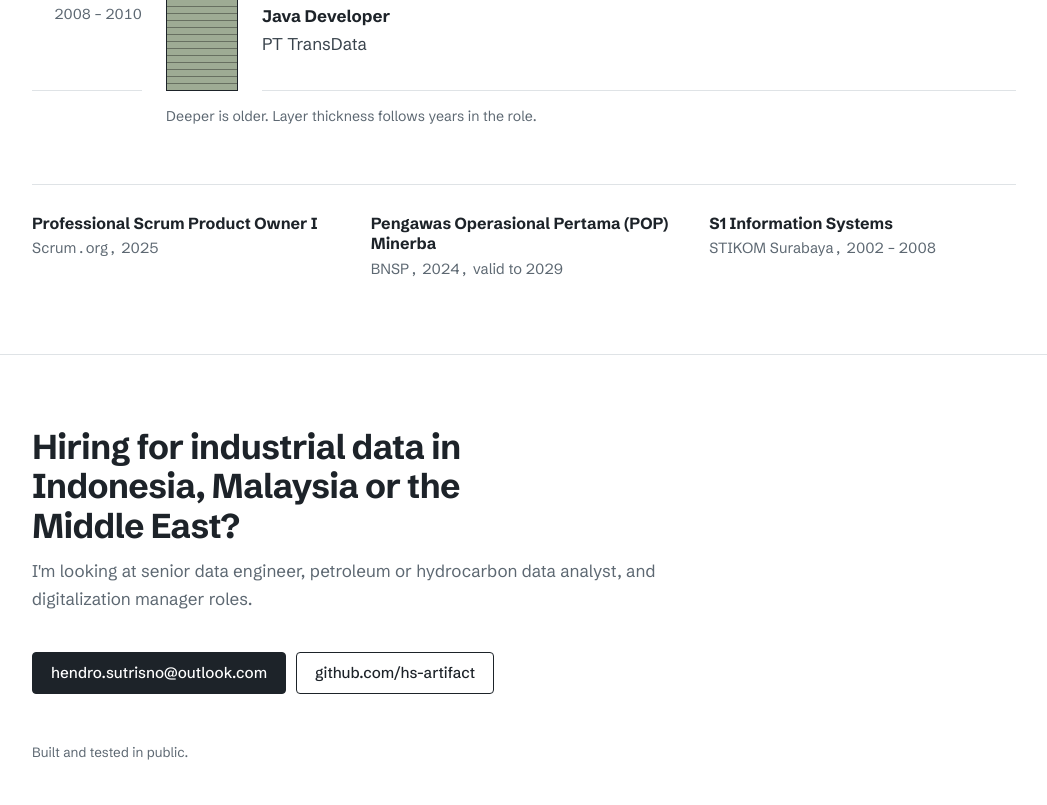
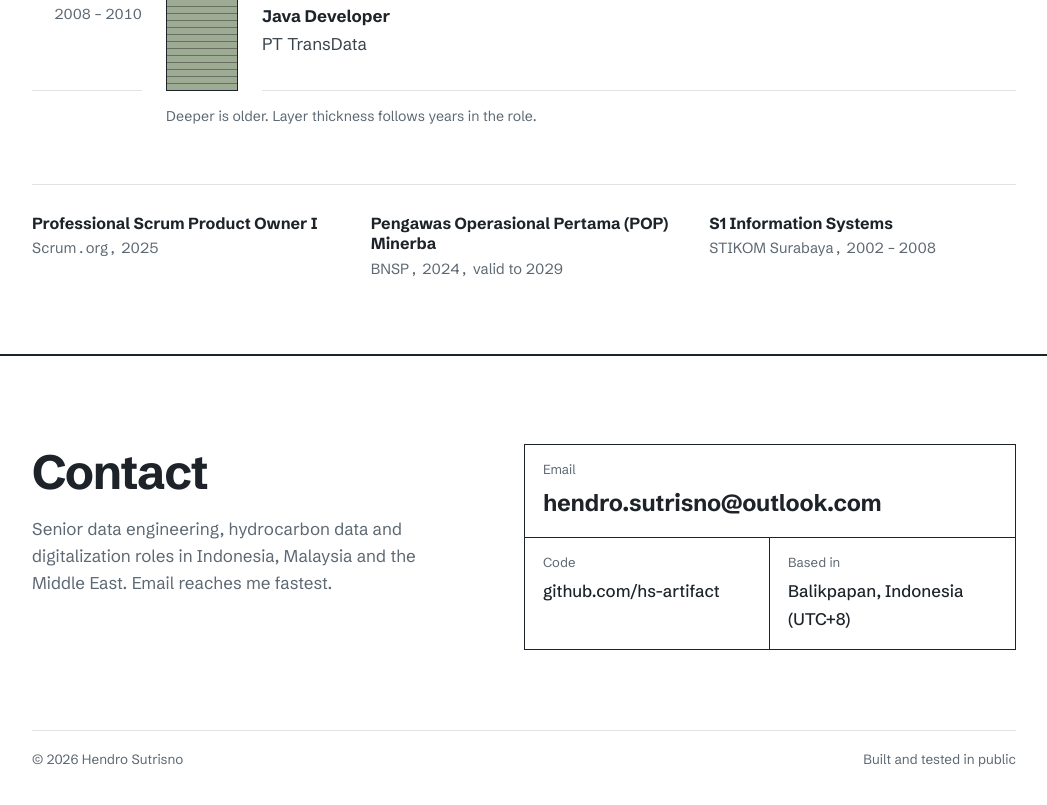
Before and after one commit to hs-artifact/hs-artifact.github.io, a plain HTML site: page index.html in a window 1280 px wide. Shown: the part 3799-4604 px from the top of the page, without its empty margins (116-1163 px from the left). Drawn offline with Linux system fonts and the light colour scheme.

Commit message:
Contact section as a title block, no call-to-action pitch

```diff
--- a/index.html
+++ b/index.html
@@ -119,9 +119,19 @@ td code{font:500 .9em var(--f);background:var(--wash);padding:1px 5px;border-rad
 .creds h3{font-size:1rem;margin:0 0 4px}
 .creds p{margin:0;color:var(--muted);font-size:.92rem}
 
-footer{padding:72px 0 88px;border-top:1px solid var(--rule)}
-footer h2{max-width:22ch}
-footer .sync{margin-top:48px;font-size:.84rem;color:var(--muted)}
+footer{padding:88px 0 40px;border-top:2px solid var(--ink)}
+.close{display:grid;grid-template-columns:minmax(0,1fr) minmax(0,1.15fr);gap:64px;align-items:start}
+.close h2{font-size:clamp(2rem,4.2vw,3rem);letter-spacing:-.03em;margin:0 0 16px}
+.close p{color:var(--muted);max-width:40ch;margin:0}
+.tblock{display:grid;grid-template-columns:1fr 1fr;border:1px solid var(--ink)}
+.tblock div{padding:14px 18px 16px}
+.tblock .wide{grid-column:1/-1;border-bottom:1px solid var(--ink)}
+.tblock div:nth-child(2){border-right:1px solid var(--ink)}
+.tblock span{display:block;font-size:.82rem;color:var(--muted);margin-bottom:4px}
+.tblock a,.tblock b{font-size:1.05rem;font-weight:500;color:var(--ink);text-decoration:none}
+.tblock .wide a{font-size:clamp(1.15rem,2.2vw,1.45rem);font-weight:700;letter-spacing:-.01em}
+.tblock a:hover{text-decoration:underline}
+.colophon{display:flex;flex-wrap:wrap;justify-content:space-between;gap:8px 24px;margin-top:80px;padding-top:18px;border-top:1px solid var(--rule);font-size:.84rem;color:var(--muted)}
 
 @media (max-width:860px){
   nav{display:none}
@@ -132,6 +142,9 @@ footer .sync{margin-top:48px;font-size:.84rem;color:var(--muted)}
   .layer{grid-template-columns:64px 40px minmax(0,1fr);gap:0 14px}
   .strat-note{margin-left:0}
   .creds{grid-template-columns:1fr;gap:20px}
+  .close{grid-template-columns:1fr;gap:32px}
+  .tblock{grid-template-columns:1fr}
+  .tblock div:nth-child(2){border-right:0;border-bottom:1px solid var(--ink)}
 }
 @media (prefers-reduced-motion:reduce){html{scroll-behavior:auto}}
 </style>
@@ -246,10 +259,18 @@ footer .sync{margin-top:48px;font-size:.84rem;color:var(--muted)}
 </main>
 
 <footer id="contact"><div class="wrap">
-  <h2>Hiring for industrial data in Indonesia, Malaysia or the Middle East?</h2>
-  <p class="sub">I'm looking at senior data engineer, petroleum or hydrocarbon data analyst, and digitalization manager roles.</p>
-  <div class="cta"><a class="btn primary" href="mailto:hendro.sutrisno@outlook.com">hendro.sutrisno@outlook.com</a><a class="btn" href="https://github.com/hs-artifact">github.com/hs-artifact</a></div>
-  <p class="sync">Built and tested in public.</p>
+  <div class="close">
+    <div>
+      <h2>Contact</h2>
+      <p>Senior data engineering, hydrocarbon data and digitalization roles in Indonesia, Malaysia and the Middle East. Email reaches me fastest.</p>
+    </div>
+    <div class="tblock">
+      <div class="wide"><span>Email</span><a href="mailto:hendro.sutrisno@outlook.com">hendro.sutrisno@outlook.com</a></div>
+      <div><span>Code</span><a href="https://github.com/hs-artifact">github.com/hs-artifact</a></div>
+      <div><span>Based in</span><b>Balikpapan, Indonesia (UTC+8)</b></div>
+    </div>
+  </div>
+  <div class="colophon"><span>© 2026 Hendro Sutrisno</span><span>Built and tested in public</span></div>
 </div></footer>
 
 <script>
```
